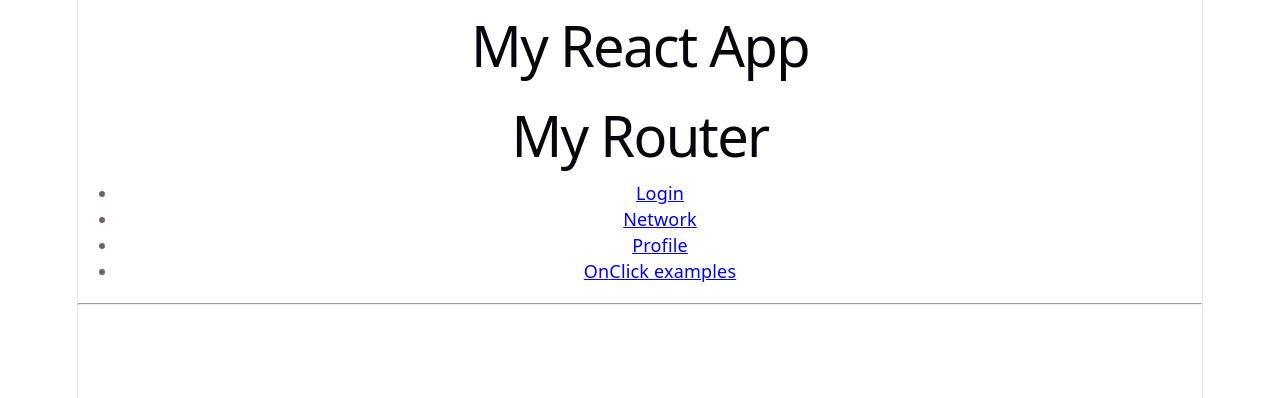
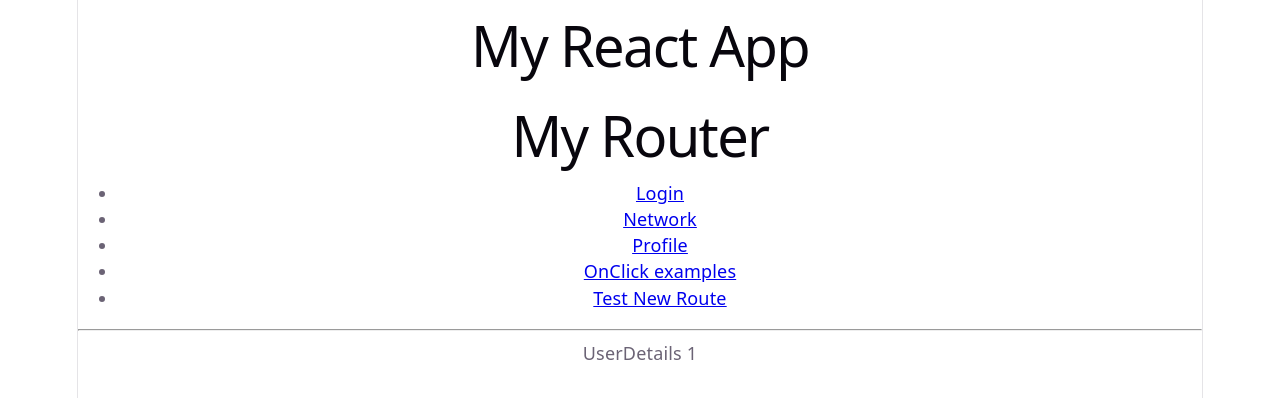
Before and after one commit to gioisco/my-react-login, a React (Vite) app: page /test/1 in a window 1280 px wide. Shown: the top 398 px of the page. Built offline with nearby package versions, Linux system fonts and the light colour scheme.

Commit message:
Add user details route and navigation
Add a dedicated /userDetails/:id route and UserDetails component.
Pass the selected user through Link state and read it with
useLocation, including a test route in the navigation.

```diff
--- a/src/App.jsx
+++ b/src/App.jsx
@@ -8,6 +8,7 @@ import Network from './components/Network';
 import Profile from './components/Profile';
 import OnClick from "./components/OnClick";
 import Logout from "./components/Logout";
+import UserDetails from "./components/UserDetails";
 
 
 function App() {
@@ -39,8 +40,10 @@ function App() {
               <Route path="/" element={<Navigate to="/login" />} />
               <Route path="/login" element={loggedUser.name ? <Logout /> : <Login />} />
               <Route path="/network" element={<Network />} />
+              <Route path="/userDetails/:id" element={<UserDetails />} />
               <Route path="/profile" element={<Profile />} />
               <Route path="/buttons" element={<OnClick />} />
+              <Route path="/test/:id" element={<UserDetails />} />
 
             </Routes>
           </MyContext.Provider>
--- a/src/components/Navbar.jsx
+++ b/src/components/Navbar.jsx
@@ -8,6 +8,7 @@ function NavBar() {
                 <li><Link to="/network">Network</Link></li>
                 <li><Link to="/profile">Profile</Link></li>
                 <li><Link to="/buttons">OnClick examples</Link></li>
+                <li><Link to="/test/1">Test New Route</Link></li>
             </ul>
             <hr />
         </nav>
--- a/src/components/TableUsers.jsx
+++ b/src/components/TableUsers.jsx
@@ -1,5 +1,6 @@
+import { Link } from "react-router-dom";
 
-function TableUsers({users, loggedUser}) {
+function TableUsers({ users, loggedUser }) {
 
     const baseImgURL = 'https://www.ugobetori.it/_notes/api-test/unauth/img/';
 
@@ -15,7 +16,11 @@ function TableUsers({users, loggedUser}) {
                 .filter(user => user.id != loggedUser.id)
                 .map(user => (
                     <tr key={user.id}>
-                        <td><img src={baseImgURL + user.id + ".png"} /></td>
+                        <td>
+                            <Link to={"/userDetails/" + user.id} state={user}>
+                                <img src={baseImgURL + user.id + ".png"} />
+                            </Link>
+                        </td>
                         <td>{user.id}</td>
                         <td>{user.name}</td>
                         <td>{user.age}</td>
@@ -23,6 +28,8 @@ function TableUsers({users, loggedUser}) {
                 ))
         )
     }
+
+
     return (
         <table align="center">
             <thead>
--- /dev/null
+++ b/src/components/UserDetails.jsx
@@ -0,0 +1,12 @@
+import React from 'react'
+import { useLocation, useParams } from 'react-router-dom';
+
+function UserDetails() {
+  const { id } = useParams()
+  const { state: user } = useLocation()
+  return (
+    <div>UserDetails {user?.name} {id}</div>
+  )
+}
+
+export default UserDetails
```
Lines whose indentation alone changed are shown as unchanged.
